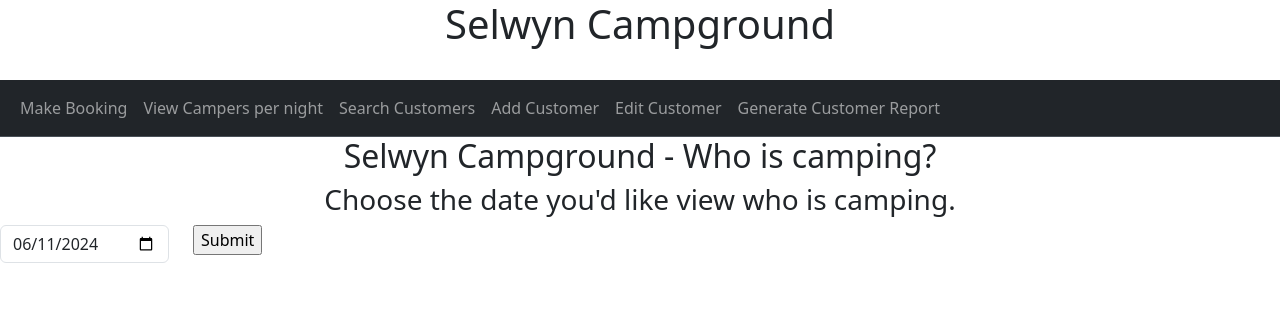
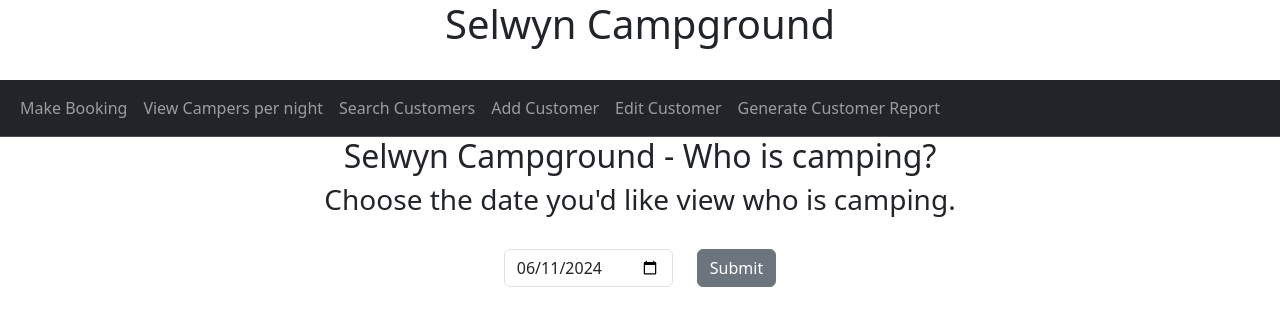
Before and after one commit to bjvhombrebueno/scg, a Flask app: page /campers in a window 1280 px wide. Shown: the top 326 px of the page. Run offline with Flask 3, Linux system fonts and the light colour scheme.

Commit message:
added css to viewcampers

```diff
--- a/static/styles/styles.css
+++ b/static/styles/styles.css
@@ -13,3 +13,9 @@ h4 {
 h5 {
     text-align:center;
   }
+h6 {
+    text-align:center;
+  }
+h7 {
+    text-align:center;
+  }
--- a/templates/datepickercamper.html
+++ b/templates/datepickercamper.html
@@ -5,38 +5,99 @@
 <h3>Choose the date you'd like view who is camping.</h3>
 
 <form action="{{url_for('campers')}}" method="POST" class="row needs-validation" novalidate>
+    <div class="container text-center">
+        <div class = "row justify-content-center">
             <div class="col-auto">
+                <br>
                 <input type="date" class="form-control" value="{{currentdate}}" name="campdate"required/>
                 <div class="invalid-feedback">
                     Please input a valid date
                 </div>
             </div>
             <div class = "col-auto">
-        <input type="submit"/>
+                <br>
+                <input class="btn btn-secondary" type="submit"/>
             </div>
+
+        </div>
+
+    </div>
+
+
 </form>
 
 {% if request.method =="POST" %}
 
 
-    <h3>Date Selected: {{campdate}}</h3><br>
+    <br>
+    <h4>Date Selected: {{campdate}}</h4><br>
     {% if camperlist %}
-    <table class="table table-hover">
+    <div class="container text-center">
+        <div class = "row justify-content-center">
+            <table class="table table-hover table-sm">
                 <thead>
-        <tr><th>Booking ID</th><th>First Name</th><th>Family Name</th><th>Site ID</th><th>Occupancy</th></tr>
+                    <tr>
+                        <div class = "col-auto">
+                            <th>First Name</th>
+                        </div>
+                        <div class = "col-auto">
+                            <th>Family Name</th>
+                        </div>
+                        <div class = "col-auto">
+                            <th>Site ID</th>
+                        </div>
+                        <div class = "col-auto">
+                            <th>Occupancy</th>
+                        </div>
+                    </tr>
                 </thead>
                 {% for camper in camperlist%}
                     <tr>
-                <td>{{camper[0]}}</td>
+                        <div class = "col-auto">
                             <td>{{camper[8]}}</td>
+                        </div>
+                        <div class = "col-auto">
                             <td>{{camper[9]}}</td>
+                        </div>
+                        <div class = "col-auto">
                             <td>{{camper[1]}}</td>
+                        </div>
+                        <div class = "col-auto">
                             <td>{{camper[4]}}</td>
+                        </div>
                     </tr>
                 {% endfor %}
             </table>
-    {% else%}
-        No campers on that date
+        </div>
+
+    </div>
+
+
+
+    <!-- <table class="table table-hover">
+        <thead>
+            <tr><th>First Name</th><th>Family Name</th><th>Site ID</th><th>Occupancy</th></tr>
+        </thead>
+        {% for camper in camperlist%}
+            <tr>
+                <div class = "col-auto">
+                    <td>{{camper[8]}}</td>
+                </div>
+                <div class = "col-auto">
+                    <td>{{camper[9]}}</td>
+                </div>
+                <div class = "col-auto">
+                    <td>{{camper[1]}}</td>
+                </div>
+                <div class = "col-auto">
+                    <td>{{camper[4]}}</td>
+                </div>
+
+            </tr>
+        {% endfor %}
+    </table> -->
+    {% else %}
+        <h5>No campers on that date</h5>
     {% endif %}
 
 {% else %}
```
Lines whose indentation alone changed are shown as unchanged.
